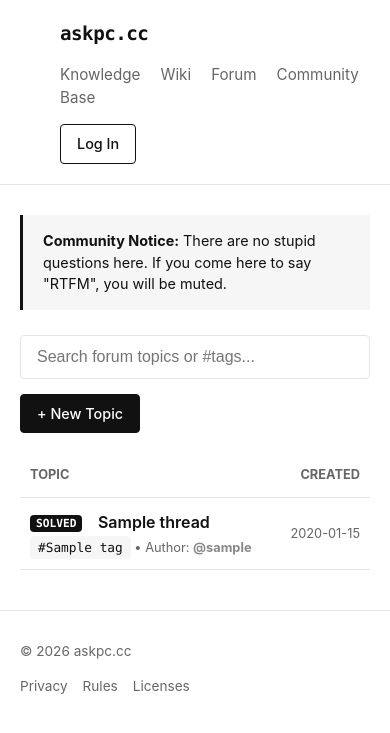
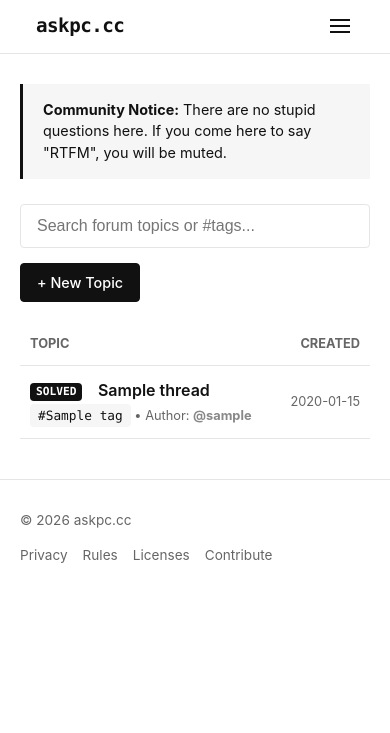
Before and after one commit to Sapo534/askpc.cc, a Python web app: template app/templates/forum.html in a window 390 px wide. Shown: the top 733 px of the page. Run offline with Jinja, Linux system fonts and the light colour scheme; the template is opened without the code that fills it: most values are stand-ins (such as "Sample title", 1, 10 or a date in 2020).

Commit message:
Add dark theme, theme switcher and mobile hamburger menu

```diff
--- a/app/static/style.css
+++ b/app/static/style.css
@@ -1,6 +1,8 @@
 /* CSS Variables for Light Monochrome Theme */
 
 :root {
+  color-scheme: light;
+
   --bg-color: #ffffff;
   --bg-secondary: #f6f6f6;
   --text-primary: #111111;
@@ -8,12 +10,60 @@
   --border-color: #e5e5e5;
   --border-dark: #111111;
 
+  /* Extra tokens (used to be hardcoded colors) */
+  --text-body: #333333;
+  --code-bg: #111111;
+  --code-text: #ffffff;
+  --surface: #ffffff;
+  --hover-bg: #fafafa;
+  --btn-hover: #333333;
+
   --font-sans: -apple-system, BlinkMacSystemFont, "Segoe UI", Roboto, Helvetica, Arial, sans-serif;
   --font-mono: "SFMono-Regular", Consolas, "Liberation Mono", Menlo, monospace;
 
   --max-width: 1320px;
   --radius: 4px;
   /* Minimalistic sharp-corner feel */
+}
+
+/* Dark theme: automatic (system preference), unless user explicitly chose light */
+@media (prefers-color-scheme: dark) {
+  :root:not([data-theme="light"]) {
+    color-scheme: dark;
+
+    --bg-color: #0d0d0d;
+    --bg-secondary: #181818;
+    --text-primary: #ededed;
+    --text-secondary: #9a9a9a;
+    --border-color: #2a2a2a;
+    --border-dark: #ededed;
+
+    --text-body: #cfcfcf;
+    --code-bg: #1c1c1c;
+    --code-text: #e6e6e6;
+    --surface: #141414;
+    --hover-bg: #1a1a1a;
+    --btn-hover: #cfcfcf;
+  }
+}
+
+/* Dark theme: explicit choice (cookie -> data-theme on <html>) */
+:root[data-theme="dark"] {
+  color-scheme: dark;
+
+  --bg-color: #0d0d0d;
+  --bg-secondary: #181818;
+  --text-primary: #ededed;
+  --text-secondary: #9a9a9a;
+  --border-color: #2a2a2a;
+  --border-dark: #ededed;
+
+  --text-body: #cfcfcf;
+  --code-bg: #1c1c1c;
+  --code-text: #e6e6e6;
+  --surface: #141414;
+  --hover-bg: #1a1a1a;
+  --btn-hover: #cfcfcf;
 }
 
 /* Base resets */
@@ -34,6 +84,14 @@ body {
 a {
   color: inherit;
   text-decoration: none;
+}
+
+/* Form fields follow the theme */
+input:not([type="checkbox"]):not([type="radio"]),
+textarea,
+select {
+  background: var(--bg-color);
+  color: var(--text-primary);
 }
 
 /* Layout Container */
@@ -78,6 +136,18 @@ a {
   color: var(--text-primary);
 }
 
+/* Mobile menu pieces: hidden on desktop, enabled in the mobile media query */
+.nav-toggle {
+  position: absolute;
+  opacity: 0;
+  pointer-events: none;
+}
+
+.burger,
+.mobile-menu {
+  display: none;
+}
+
 /* Buttons */
 .btn {
   display: inline-block;
@@ -355,10 +425,105 @@ a {
 
 /* Responsive Styles (Mobile Adaptability) */
 @media (max-width: 768px) {
+  .site-header {
+    padding: 12px 16px;
+  }
+
   .header-container {
+    flex-direction: row;
+    align-items: center;
+    gap: 12px;
+  }
+
+  /* Hide nav and all header buttons: only logo + user remain */
+  .main-nav,
+  .header-actions .btn {
+    display: none;
+  }
+
+  .header-actions {
+    display: flex;
+    align-items: center;
+    margin-left: auto;
+    min-width: 0;
+  }
+
+  .header-actions a {
+    max-width: 45vw;
+    overflow: hidden;
+    text-overflow: ellipsis;
+    white-space: nowrap;
+  }
+
+  /* Hamburger button */
+  .burger {
+    display: flex;
+    align-items: center;
+    padding: 10px 4px;
+    cursor: pointer;
+  }
+
+  .burger span,
+  .burger span::before,
+  .burger span::after {
+    display: block;
+    width: 20px;
+    height: 2px;
+    background: var(--text-primary);
+  }
+
+  .burger span {
+    position: relative;
+  }
+
+  .burger span::before,
+  .burger span::after {
+    content: "";
+    position: absolute;
+    left: 0;
+  }
+
+  .burger span::before {
+    top: -6px;
+  }
+
+  .burger span::after {
+    top: 6px;
+  }
+
+  .nav-toggle:focus-visible ~ .header-container .burger {
+    outline: 2px solid var(--text-primary);
+    outline-offset: 2px;
+  }
+
+  /* Dropdown panel */
+  .nav-toggle:checked ~ .mobile-menu {
+    display: flex;
     flex-direction: column;
-    gap: 15px;
-    align-items: flex-start;
+    margin-top: 12px;
+    border-top: 1px solid var(--border-color);
+  }
+
+  .mobile-menu a,
+  .mobile-menu .theme-toggle {
+    padding: 14px 4px;
+    border-bottom: 1px solid var(--border-color);
+    color: var(--text-secondary);
+  }
+
+  .mobile-menu a:hover,
+  .mobile-menu .theme-toggle:hover {
+    color: var(--text-primary);
+  }
+
+  .mobile-menu .theme-toggle {
+    background: none;
+    border-top: 0;
+    border-left: 0;
+    border-right: 0;
+    font: inherit;
+    text-align: left;
+    cursor: pointer;
   }
 
   .content-grid {
--- /dev/null
+++ b/app/static/theme.js
@@ -0,0 +1,19 @@
+(function () {
+  var root = document.documentElement;
+
+  function current() {
+    return root.dataset.theme ||
+      (matchMedia('(prefers-color-scheme: dark)').matches ? 'dark' : 'light');
+  }
+
+  function toggleTheme() {
+    var next = current() === 'dark' ? 'light' : 'dark';
+    root.dataset.theme = next;
+    document.cookie = 'theme=' + next +
+      '; path=/; max-age=31536000; samesite=lax; secure';
+  }
+
+  document.querySelectorAll('.theme-toggle').forEach(function (btn) {
+    btn.addEventListener('click', toggleTheme);
+  });
+})();
--- a/app/templates/base.html
+++ b/app/templates/base.html
@@ -14,6 +14,7 @@
 <body>
 
 	<header class="site-header">
+	    <input type="checkbox" id="nav-toggle" class="nav-toggle" aria-label="Toggle menu">
 	    <div class="container header-container">
 		<a href="/" class="logo">askpc.cc</a>
 		<nav class="main-nav">
@@ -24,6 +25,7 @@
                     <a href="/community">Community</a>
            	</nav>
 		<div class="header-actions">
+		<button id="theme-toggle" class="btn btn-outline" type="button" aria-label="Toggle theme" style="padding: 4px 8px; font-size: 0.8rem; margin-right: 6px;">◐</button>
                 {% if user %}
                     <a href="/u/{{ user.username }}" style="font-size: 0.9rem; font-weight: 600; margin-right: 12px; color: {{ user.custom_color if user.custom_color else 'inherit' }}">
                         @{{ user.username }} <span class="badge badge-open" style="font-size:0.65rem;">{{ user.experience_badge }}</span>
@@ -34,7 +36,21 @@
                     <a href="/login" class="btn btn-outline">Log In</a>
                 {% endif %}
             </div>
+		<label for="nav-toggle" class="burger" aria-hidden="true"><span></span></label>
 	    </div>
+	    <nav class="mobile-menu" aria-label="Mobile menu">
+		<button class="theme-toggle" type="button">Toggle theme</button>
+		<a href="/kb">Knowledge Base</a>
+		<a href="/wiki">Wiki</a>
+		<a href="/forum">Forum</a>
+		<a href="/community">Community</a>
+		{% if user %}
+		    <a href="/settings">Settings</a>
+		    <a href="/auth/logout">Log Out</a>
+		{% else %}
+		    <a href="/login">Log In</a>
+		{% endif %}
+	    </nav>
 	</header>
 
     <main class="container" style="padding-top: 30px;">
@@ -48,6 +64,7 @@
                 <a href="/privacy">Privacy</a>
                 <a href="/rules">Rules</a>
 		<a href="/licenses">Licenses</a>
+		<a href="/contribute">Contribute</a>
             </div>
         </div>
     </footer>
@@ -62,5 +79,6 @@
         <div class="wiki-popover-hint">Click to read full definition &rarr;</div>
     </div>
     <script src="/static/wiki.js?v={{ static_v('wiki.js') }}" defer></script>
+    <script src="/static/theme.js?v={{ static_v('theme.js') }}" defer></script>
 </body>
 </html>
```
Also changed, not shown: other parts of app/static/style.css (+29 -28 lines). Lines whose indentation alone changed are shown as unchanged.
